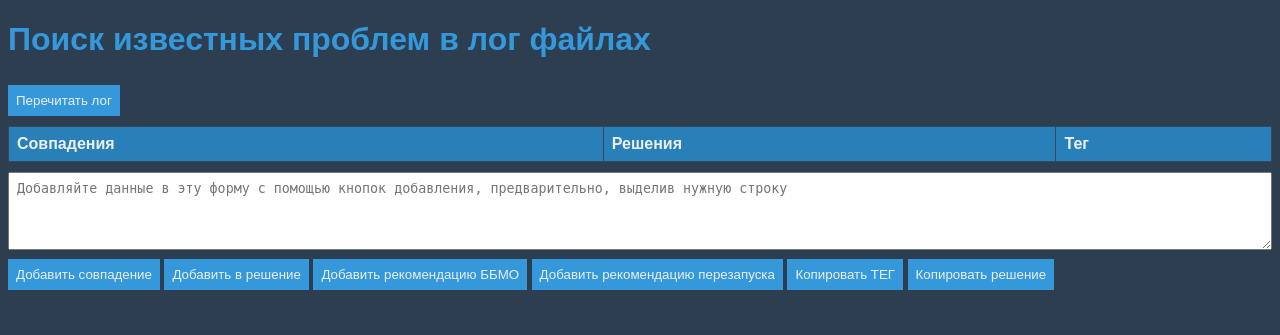
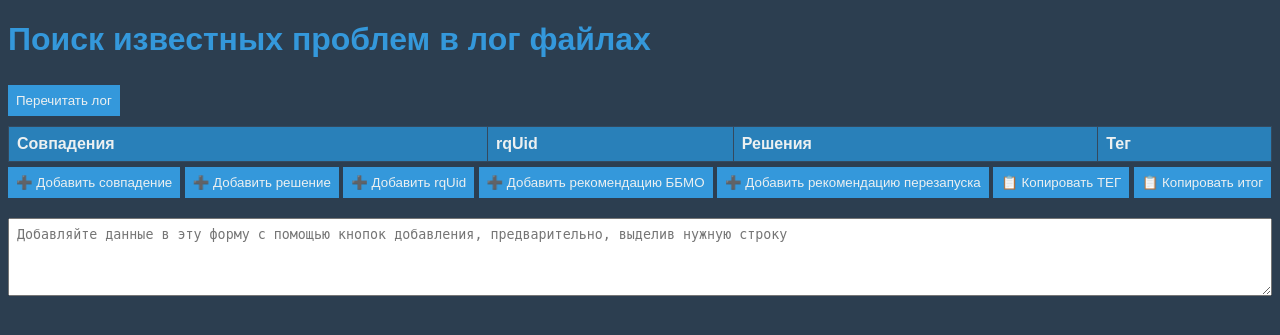
Before and after one commit to korovash/parsyonok, a Flask app: page / in a window 1280 px wide. Shown: the top 335 px of the page. Run offline with Flask 3, Linux system fonts and the light colour scheme; data that the repository does not hold is empty.

Commit message:
Добавление функциональности по rquid и проверке на accopened

```diff
--- a/templates/index.html
+++ b/templates/index.html
@@ -82,6 +82,7 @@
         <thead>
             <tr>
                 <th>Совпадения</th>
+                <th>rqUid</th>
                 <th>Решения</th>
                 <th>Тег</th>
             </tr>
@@ -89,18 +90,38 @@
         <tbody id="tableBody"></tbody>
     </table>
 
+    <!-- Кнопки -->
+    <button onclick="addMatch()">
+        ➕ Добавить совпадение
+    </button>
+
+    <button onclick="addToSummary()">
+        ➕ Добавить решение
+    </button>
+
+    <button onclick="addRqUid()">
+        ➕ Добавить rqUid
+    </button>
+
+    <button onclick="addRecommendationBBMO()">
+        ➕ Добавить рекомендацию ББМО
+    </button>
+
+    <button onclick="addRecommendationRestart()">
+        ➕ Добавить рекомендацию перезапуска
+    </button>
+
+    <button onclick="copyTag()">
+        📋 Копировать ТЕГ
+    </button>
+    <button onclick="copySolution()">
+        📋 Копировать итог
+    </button>
+
+    <div id="fileLabel"></div>
+
     <!-- Текстовое поле для формирования итоговых результатов -->
     <textarea id="summaryText" rows="4" placeholder="Добавляйте данные в эту форму с помощью кнопок добавления, предварительно, выделив нужную строку"></textarea>
-
-    <!-- Кнопки -->
-    <button onclick="addMatch()">Добавить совпадение</button>
-    <button onclick="addToSummary()">Добавить в решение</button>
-    <button onclick="addRecommendationBBMO()">Добавить рекомендацию ББМО</button>
-    <button onclick="addRecommendationRestart()">Добавить рекомендацию перезапуска</button>
-    <button onclick="copyTag()">Копировать ТЕГ</button>
-    <button onclick="copySolution()">Копировать решение</button>
-
-    <div id="fileLabel"></div>
 
     <script>
        function reloadData() {
@@ -121,24 +142,45 @@
 
                     data.tree_data.forEach(function (row) {
                         var newRow = tableBody.insertRow();
-                        newRow.insertCell(0).innerHTML = highlightMessage(row[0]); // Совпадения
-                        newRow.insertCell(1).innerText = row[1]; // Решения
-                        newRow.insertCell(2).innerText = row[2]; // Тег
-                            // Добавляем обработчик клика для выделения строки
+                        var matchCell = newRow.insertCell(0);
+                        matchCell.innerHTML = highlightMessage(row.Совпадения);
+                        matchCell.title = row.Совпадения; // Добавляем атрибут title
+
+                        newRow.insertCell(1).innerText = row.rqUid; // rqUid
+                        newRow.insertCell(2).innerText = row.Решения; // Решения
+                        newRow.insertCell(3).innerText = row.Тег; // Тег
+
                         newRow.onclick = function () {
                             toggleRowSelection(this);
                         };
                     });
+
+                    // Запрашиваем значение accOpened
+                    fetch('/accOpened')
+                        .then(response => response.json())
+                        .then(accOpenedData => {
+                            // Проверяем переменную accOpened и обновляем сообщение
+                            if (accOpenedData.accOpened) {
+                                addTextToSummary("Счёт открыт. ");
+                            }
+                        });
                 });
         }
 
+        function addTextToSummary(text) {
+            var summaryText = document.getElementById('summaryText');
+            summaryText.focus(); // Устанавливаем фокус на textarea
+            document.execCommand('insertText', false, text);
+        }
+
         function toggleRowSelection(row) {
-            // Убираем выделение со всех строк
-            for (var j = 0; j < tableBody.rows.length; j++) {
-                tableBody.rows[j].classList.remove('selected');
+        var table = document.getElementById('resultTable');
+        for (var i = 0; i < table.rows.length; i++) {
+            // Снимаем выделение с других строк
+            table.rows[i].classList.remove('selected');
         }
         // Выделяем текущую строку
-            row.classList.toggle('selected');
+        row.classList.add('selected');
     }
 
         function addMatch() {
@@ -150,12 +192,20 @@
             }
         }
 
+        function addRqUid() {
+            var selectedRow = getSelectedRow();
+            if (selectedRow) {
+                var selectedRqUid = selectedRow.cells[1].innerText; // Предполагаем, что rqUid находится во второй ячейке
+                document.getElementById('summaryText').value += selectedRqUid + ' ';
+            }
+        }
+
         function addToSummary() {
             // Ваш код для добавления в решение
             var selectedRow = getSelectedRow();
             if (selectedRow) {
-                var selectedSolution = selectedRow.cells[1].innerText;
-                document.getElementById('summaryText').value += selectedSolution + ' ';
+                var selectedSolution = selectedRow.cells[2].innerText;
+                addTextToSummary(selectedSolution + ' ');
             }
         }
 
@@ -173,7 +223,7 @@
             // Ваш код для копирования ТЕГА
             var selectedRow = getSelectedRow();
             if (selectedRow) {
-                var selectedTag = selectedRow.cells[2].innerText;
+                var selectedTag = selectedRow.cells[3].innerText;
                 navigator.clipboard.writeText(selectedTag);
             }
         }
--- a/web.py
+++ b/web.py
@@ -1,3 +1,4 @@
+import json
 from flask import Flask, render_template, jsonify
 import re
 import csv
@@ -6,6 +7,7 @@ import winreg
 import glob
 
 app = Flask(__name__)
+accOpened = False
 
 def get_documents_folder():
     key_path = r"SOFTWARE\Microsoft\Windows\CurrentVersion\Explorer\User Shell Folders"
@@ -32,20 +34,45 @@ def get_downloads_folder():
 def parse_file(file_path, patterns):
     matched_data = []
     with open(file_path, 'r', encoding='utf-8') as file:
-        content = file.read()
+        lines = file.readlines()
         for pattern, text, tag in patterns:
-            matches = re.finditer(pattern, content)
-            for match in matches:
-                matched_text = match.group()
-                full_line_match = content[content.rfind('\n', 0, match.start()) + 1:content.find('\n', match.start())]
-                matched_data.append((full_line_match, text, tag))
+            for line in lines:
+                matches = re.finditer(pattern, line)
+                for match in matches:
+                    matched_text = match.group()
+                    full_line_match = line.rstrip('\n')
+                    matched_data.append((full_line_match, text, tag))
     return matched_data
 
 def update_tree(file_path, patterns):
+    global accOpened  # Добавляем глобальную переменную
     matched_data = parse_file(file_path, patterns)
     # Сортировка данных по времени (первому столбцу)
     matched_data.sort(key=lambda x: x[0])
-    return matched_data
+
+    with open(file_path, 'r', encoding='utf-8') as file:
+        content = file.read()
+        # Проверяем наличие строки "Счёт открыт" во всем содержимом лог-файла
+        if "Счёт открыт" in content:
+            accOpened = True
+    return [{'Совпадения': item[0], 'Решения': item[1], 'Тег': item[2], 'rqUid': extract_rqUid(item[0])} for item in matched_data]
+
+def extract_rqUid(query):
+    try:
+        # Используем регулярное выражение для поиска значений rquid и rqTm в строке
+        match = re.search(r'"rqUid":"([^"]+)","rqTm":"([^"]+)"', query)
+        if match:
+            rqUid = match.group(1)
+            rqTm = match.group(2)
+            return f'rqUid: {rqUid}, rqTm: {rqTm}'
+        else:
+            return ''
+    except Exception as e:
+        return f'Произошла ошибка при извлечении rqUid и rqTm: {e}'
+
+@app.route('/accOpened')
+def get_acc_opened():
+    return jsonify({'accOpened': accOpened})
 
 @app.route('/')
 def index():
@@ -66,10 +93,22 @@ def get_data():
     if downloads_folder:
         list_of_files = glob.glob(downloads_folder + '/*.txt')
         latest_file = max(list_of_files, key=os.path.getctime)
+        tree_data = update_tree(latest_file, patterns)
+
+        # Обновленный блок для добавления rqUid в данные
+        for row in tree_data:
+            query = row['Совпадения']
+            rqUid = extract_rqUid(query)
+            row['rqUid'] = rqUid
+
+        # Конвертируем кортежи в списки для JSON-сериализации
+        tree_data = [dict(row) for row in tree_data]
+
         data = {
             'file_label': os.path.basename(latest_file),
-            'tree_data': update_tree(latest_file, patterns)
+            'tree_data': tree_data
         }
+
         return jsonify(data)
     else:
         return jsonify({'error': 'Не удалось получить путь к директории загрузок.'})
```
Lines whose indentation alone changed are shown as unchanged.
